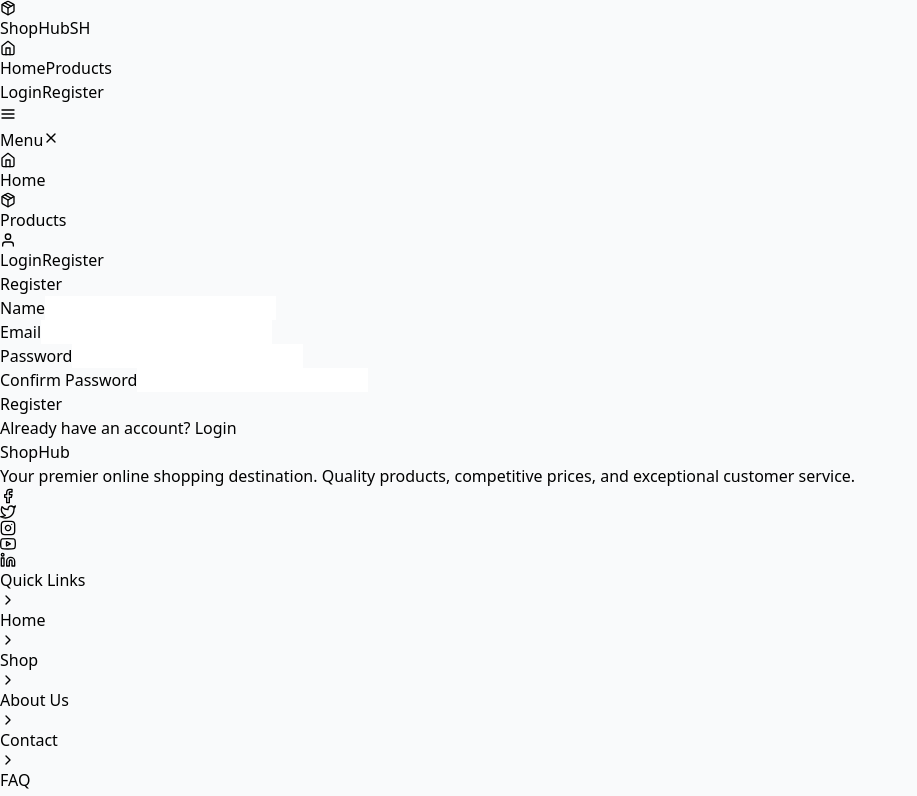
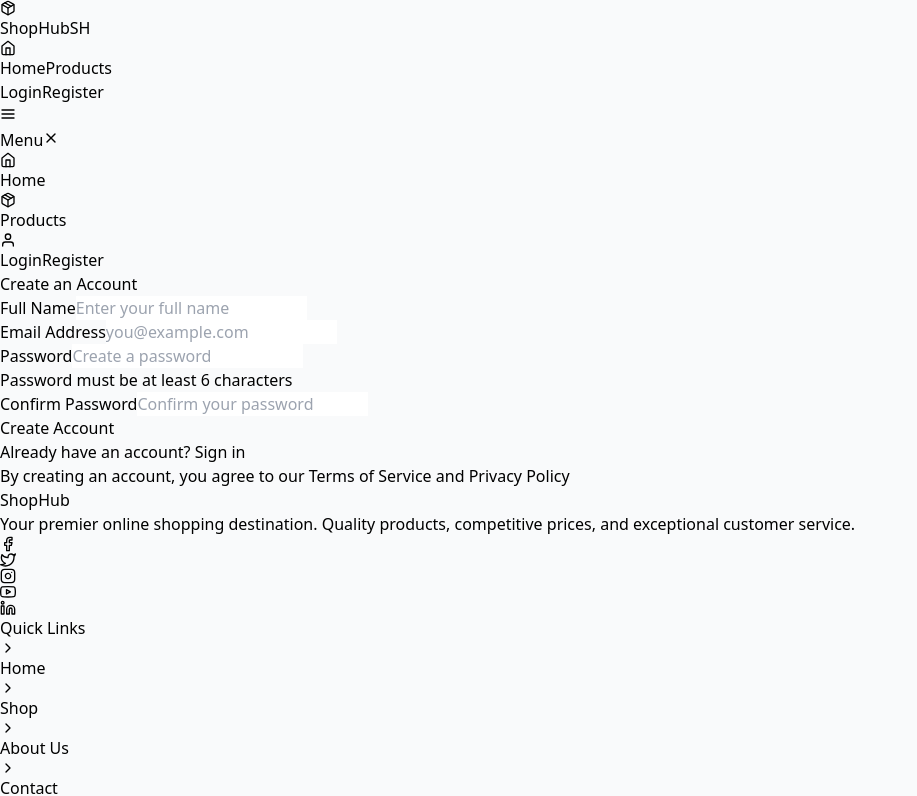
Before and after one commit to Osekobo/frontend, a React (Vite) app: page /register in a window 1280 px wide. Shown: the top 796 px of the page, without its empty margins (0-917 px from the left). Built offline with nearby package versions, Linux system fonts and the light colour scheme.

Commit message:
Register errors fixed

```diff
--- a/src/pages/Login.jsx
+++ b/src/pages/Login.jsx
@@ -1,12 +1,17 @@
-import { useState } from 'react';
+import { useState, useEffect } from 'react';  // ✅ Add useEffect
 import { useNavigate, Link } from 'react-router-dom';
 import useAuthStore from '../store/authStore';
 
 const Login = () => {
   const [email, setEmail] = useState('');
   const [password, setPassword] = useState('');
-  const { login, isLoading, error } = useAuthStore();
+  const { login, isLoading, error, clearError } = useAuthStore();  // ✅ Add clearError
   const navigate = useNavigate();
+
+  // ✅ Clear any stale errors when login page loads
+  useEffect(() => {
+    clearError();
+  }, [clearError]);
 
   const handleSubmit = async (e) => {
     e.preventDefault();
--- a/src/pages/Register.jsx
+++ b/src/pages/Register.jsx
@@ -1,4 +1,4 @@
-import { useState } from 'react';
+import { useState, useEffect } from 'react';
 import { useNavigate, Link } from 'react-router-dom';
 import useAuthStore from '../store/authStore';
 
@@ -7,20 +7,43 @@ const Register = () => {
   const [email, setEmail] = useState('');
   const [password, setPassword] = useState('');
   const [confirmPassword, setConfirmPassword] = useState('');
-  const { register, isLoading, error } = useAuthStore();
+  const [passwordError, setPasswordError] = useState('');
+  const { register, isLoading, error, clearError } = useAuthStore();
   const navigate = useNavigate();
+
+  // Clear any stale errors when register page loads
+  useEffect(() => {
+    clearError();
+  }, [clearError]);
+
+  // Validate password strength
+  const validatePassword = (pass) => {
+    if (pass.length < 6) {
+      setPasswordError('Password must be at least 6 characters');
+      return false;
+    }
+    setPasswordError('');
+    return true;
+  };
 
   const handleSubmit = async (e) => {
     e.preventDefault();
 
+    // Check if passwords match
     if (password !== confirmPassword) {
       alert('Passwords do not match');
       return;
     }
 
+    // Validate password strength
+    if (!validatePassword(password)) {
+      return;
+    }
+
     const result = await register({ name, email, password });
     if (result.success) {
-      navigate('/login');
+      // Auto-login successful, redirect to home
+      navigate('/');
     }
   };
 
@@ -49,39 +72,53 @@ const Register = () => {
   const errorMessage = formatErrorMessage(error);
 
   return (
-    <div className="max-w-md mx-auto bg-white rounded-lg shadow-md p-8">
-      <h2 className="text-2xl font-bold text-center text-gray-800 mb-6">Register</h2>
+    <div className="min-h-screen bg-gray-50 flex items-center justify-center py-12 px-4 sm:px-6 lg:px-8">
+      <div className="max-w-md w-full bg-white rounded-lg shadow-md p-8">
+        <h2 className="text-2xl font-bold text-center text-gray-800 mb-6">
+          Create an Account
+        </h2>
 
         {errorMessage && (
           <div className="bg-red-100 border border-red-400 text-red-700 px-4 py-3 rounded mb-4">
             {errorMessage}
+            {errorMessage.includes('Email already registered') && (
+              <div className="mt-2">
+                <Link to="/login" className="text-red-700 font-semibold underline">
+                  Login instead? Click here
+                </Link>
+              </div>
+            )}
           </div>
         )}
 
         <form onSubmit={handleSubmit}>
           <div className="mb-4">
             <label className="block text-gray-700 text-sm font-bold mb-2">
-            Name
+              Full Name
             </label>
             <input
               type="text"
               value={name}
               onChange={(e) => setName(e.target.value)}
-            className="w-full px-3 py-2 border border-gray-300 rounded-lg focus:outline-none focus:ring-2 focus:ring-blue-500"
+              className="w-full px-3 py-2 border border-gray-300 rounded-lg focus:outline-none focus:ring-2 focus:ring-blue-500 focus:border-transparent"
+              placeholder="Enter your full name"
               required
+              disabled={isLoading}
             />
           </div>
 
           <div className="mb-4">
             <label className="block text-gray-700 text-sm font-bold mb-2">
-            Email
+              Email Address
             </label>
             <input
               type="email"
               value={email}
               onChange={(e) => setEmail(e.target.value)}
-            className="w-full px-3 py-2 border border-gray-300 rounded-lg focus:outline-none focus:ring-2 focus:ring-blue-500"
+              className="w-full px-3 py-2 border border-gray-300 rounded-lg focus:outline-none focus:ring-2 focus:ring-blue-500 focus:border-transparent"
+              placeholder="you@example.com"
               required
+              disabled={isLoading}
             />
           </div>
 
@@ -92,10 +129,21 @@ const Register = () => {
             <input
               type="password"
               value={password}
-            onChange={(e) => setPassword(e.target.value)}
-            className="w-full px-3 py-2 border border-gray-300 rounded-lg focus:outline-none focus:ring-2 focus:ring-blue-500"
+              onChange={(e) => {
+                setPassword(e.target.value);
+                validatePassword(e.target.value);
+              }}
+              className="w-full px-3 py-2 border border-gray-300 rounded-lg focus:outline-none focus:ring-2 focus:ring-blue-500 focus:border-transparent"
+              placeholder="Create a password"
               required
+              disabled={isLoading}
             />
+            {passwordError && (
+              <p className="text-red-500 text-xs mt-1">{passwordError}</p>
+            )}
+            <p className="text-gray-500 text-xs mt-1">
+              Password must be at least 6 characters
+            </p>
           </div>
 
           <div className="mb-6">
@@ -106,26 +154,52 @@ const Register = () => {
               type="password"
               value={confirmPassword}
               onChange={(e) => setConfirmPassword(e.target.value)}
-            className="w-full px-3 py-2 border border-gray-300 rounded-lg focus:outline-none focus:ring-2 focus:ring-blue-500"
+              className="w-full px-3 py-2 border border-gray-300 rounded-lg focus:outline-none focus:ring-2 focus:ring-blue-500 focus:border-transparent"
+              placeholder="Confirm your password"
               required
+              disabled={isLoading}
             />
           </div>
 
           <button
             type="submit"
             disabled={isLoading}
-          className="w-full bg-blue-600 text-white py-2 rounded-lg hover:bg-blue-700 transition-colors disabled:bg-blue-400"
+            className="w-full bg-blue-600 text-white py-2 rounded-lg hover:bg-blue-700 transition-colors disabled:bg-blue-400 disabled:cursor-not-allowed font-semibold"
           >
-          {isLoading ? 'Registering...' : 'Register'}
+            {isLoading ? (
+              <span className="flex items-center justify-center">
+                <svg className="animate-spin -ml-1 mr-3 h-5 w-5 text-white" xmlns="http://www.w3.org/2000/svg" fill="none" viewBox="0 0 24 24">
+                  <circle className="opacity-25" cx="12" cy="12" r="10" stroke="currentColor" strokeWidth="4"></circle>
+                  <path className="opacity-75" fill="currentColor" d="M4 12a8 8 0 018-8V0C5.373 0 0 5.373 0 12h4zm2 5.291A7.962 7.962 0 014 12H0c0 3.042 1.135 5.824 3 7.938l3-2.647z"></path>
+                </svg>
+                Creating Account...
+              </span>
+            ) : (
+              'Create Account'
+            )}
           </button>
         </form>
 
-      <p className="text-center text-gray-600 mt-4">
+        <p className="text-center text-gray-600 mt-6">
           Already have an account?{' '}
-        <Link to="/login" className="text-blue-600 hover:text-blue-700">
-          Login
+          <Link to="/login" className="text-blue-600 hover:text-blue-700 font-semibold">
+            Sign in
           </Link>
         </p>
+
+        <div className="mt-6 pt-6 border-t border-gray-200">
+          <p className="text-xs text-gray-500 text-center">
+            By creating an account, you agree to our{' '}
+            <Link to="/terms" className="text-blue-600 hover:underline">
+              Terms of Service
+            </Link>{' '}
+            and{' '}
+            <Link to="/privacy" className="text-blue-600 hover:underline">
+              Privacy Policy
+            </Link>
+          </p>
+        </div>
+      </div>
     </div>
   );
 };
--- a/src/store/authStore.js
+++ b/src/store/authStore.js
@@ -22,10 +22,14 @@ const useAuthStore = create(
           localStorage.setItem('access_token', access_token);
           return { success: true };
         } catch (error) {
-          // Extract meaningful error message
+          console.error('Login error details:', error);
           let errorMessage = 'Login failed';
 
           if (error.response) {
+            // Log the full error response for debugging
+            console.error('Error response data:', error.response.data);
+            console.error('Error status:', error.response.status);
+
             const data = error.response.data;
             if (typeof data === 'string') {
               errorMessage = data;
@@ -48,24 +52,60 @@ const useAuthStore = create(
       register: async (userData) => {
         set({ isLoading: true, error: null });
         try {
-          await registerApi(userData);
-          set({ isLoading: false });
-          return { success: true };
+          console.log('Sending registration data:', userData);
+
+          // First, register the user
+          const registerResponse = await registerApi(userData);
+          console.log('Registration response:', registerResponse);
+
+          // After successful registration, automatically log them in
+          const loginResponse = await loginApi({
+            email: userData.email,
+            password: userData.password
+          });
+
+          const { access_token } = loginResponse.data;
+          const user = jwtDecode(access_token);
+
+          set({
+            token: access_token,
+            user,
+            isLoading: false,
+            error: null
+          });
+          localStorage.setItem('access_token', access_token);
+
+          return { success: true, user };
+
         } catch (error) {
-          // Extract meaningful error message
+          console.error('Registration error details:', error);
+
           let errorMessage = 'Registration failed';
 
           if (error.response) {
+            // Log the full error response for debugging
+            console.error('Error response data:', error.response.data);
+            console.error('Error status:', error.response.status);
+            console.error('Error headers:', error.response.headers);
+
             const data = error.response.data;
+
+            // Try to extract the most helpful error message
             if (typeof data === 'string') {
               errorMessage = data;
             } else if (data.detail) {
               errorMessage = data.detail;
             } else if (data.message) {
               errorMessage = data.message;
+            } else if (data.errors && Array.isArray(data.errors)) {
+              errorMessage = data.errors.map(e => e.msg || e).join(', ');
             } else {
               errorMessage = JSON.stringify(data);
             }
+          } else if (error.request) {
+            // Request was made but no response received
+            errorMessage = 'No response from server. Please check your connection.';
+            console.error('No response received:', error.request);
           } else if (error.message) {
             errorMessage = error.message;
           }
@@ -80,17 +120,14 @@ const useAuthStore = create(
         set({ user: null, token: null, error: null });
       },
 
-      // Add this function to manually clear error
       clearError: () => set({ error: null }),
     }),
     {
       name: 'auth-storage',
       getStorage: () => localStorage,
-      // This is the key fix - only persist user and token, NOT error
       partialize: (state) => ({
         user: state.user,
         token: state.token
-        // error is intentionally omitted here
       }),
     }
   )
```
Lines whose indentation alone changed are shown as unchanged.
